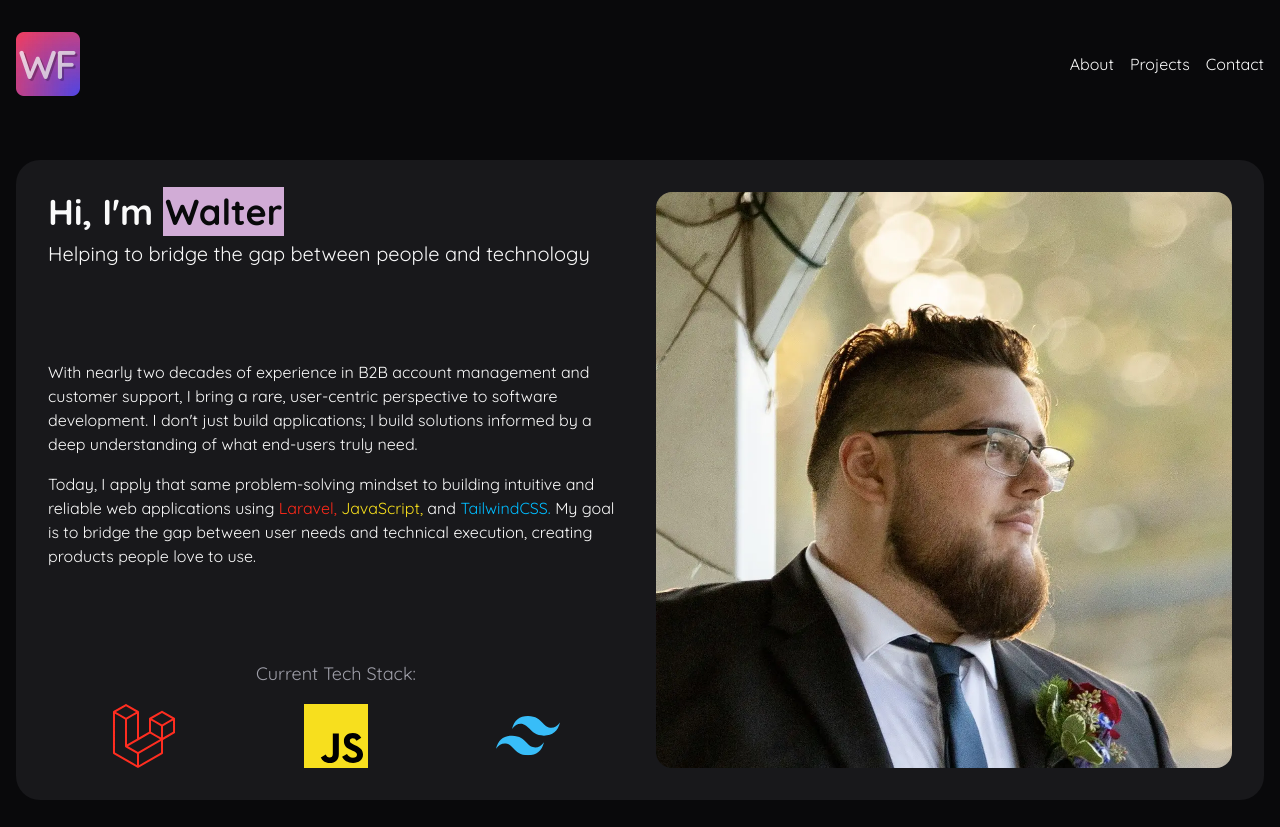
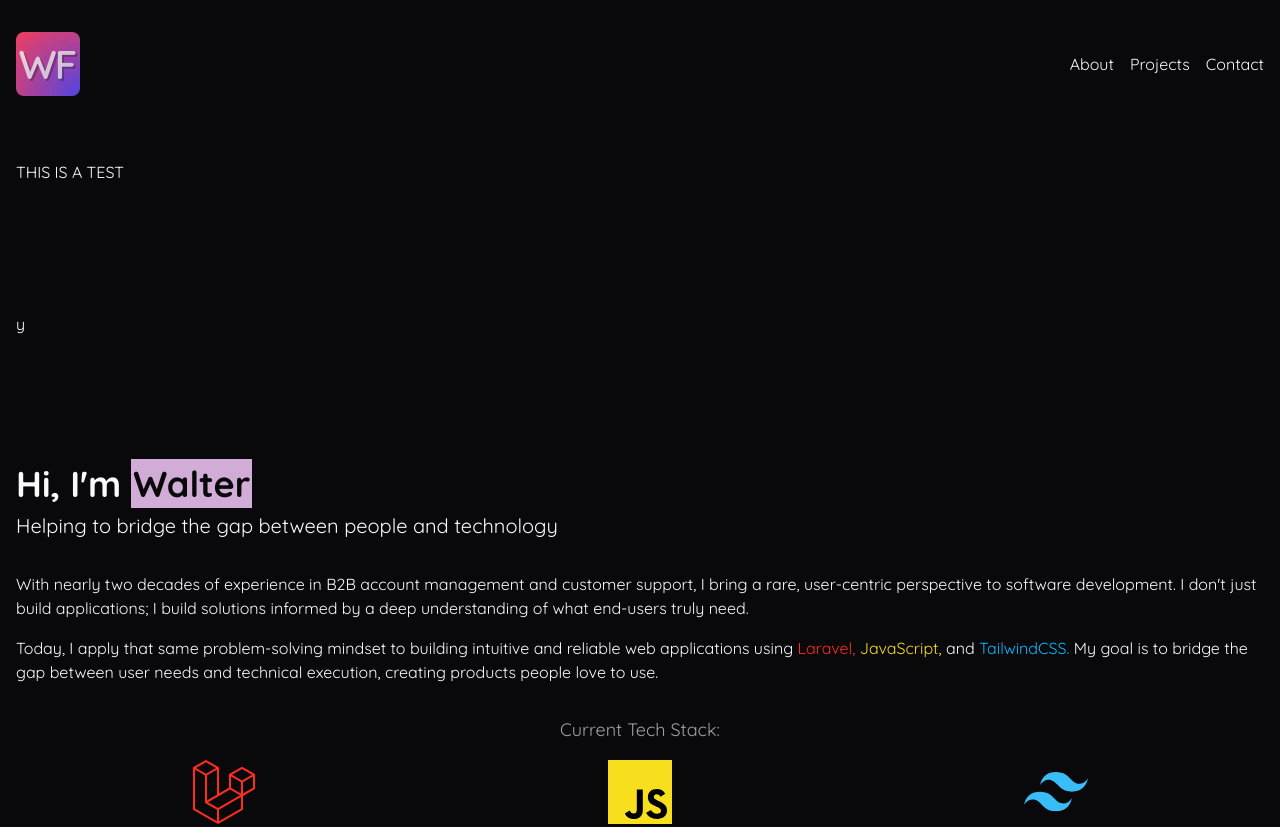
Before and after one commit to walterfurrer/portfolio, a website built with Vite: page index.html in a window 1280 px wide. Shown: the top 827 px of the page. Built offline with nearby package versions, Linux system fonts and the light colour scheme; a script that the page names is missing.

Commit message:
test for PR API

```diff
--- a/index.html
+++ b/index.html
@@ -37,8 +37,8 @@
                 </ul>
             </nav>
             <main class="flex flex-col gap-32 mb-16">
-                <section id="about" class="bg-card-background flex flex-col gap-8 px-4 py-8 text-left rounded-3xl md:grid md:grid-cols-2 md:p-8">
-                    <div class="flex flex-col gap-y-8">
+                <h2>THIS IS A TEST</h2>
+                y                    <div class="flex flex-col gap-y-8">
                         <div class="flex flex-col gap-y-2">
                             <h1 class="text-4xl font-bold">
                             Hi, I'm
```
